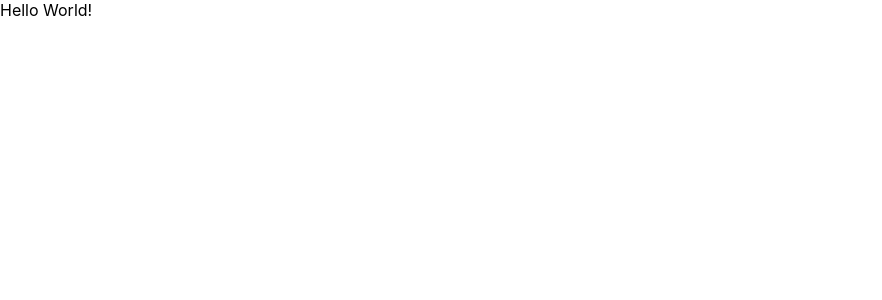
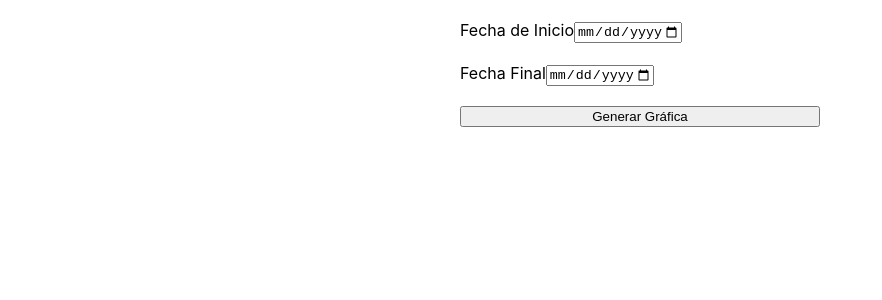
Before and after one commit to rocioabril/enerclic-prueba-react, a React (Create React App) app: page / in a window 1280 px wide. Shown: the top 300 px of the page, without its empty margins (0-882 px from the left). Built offline with nearby package versions, Linux system fonts and the light colour scheme.

Commit message:
crear formulario y llamada a la api

```diff
--- /dev/null
+++ b/src/App.css
@@ -0,0 +1,11 @@
+.app{
+    max-width: 400px;
+    margin: 10px auto;
+}
+
+form{
+    display: flex;
+    flex-direction: column;
+    margin: 20px;
+    gap: 20px
+}
--- a/src/App.js
+++ b/src/App.js
@@ -1,7 +1,47 @@
+import "./App.css";
+import { useState } from "react";
+import formatDate from "./formatDate";
+
+const today = formatDate(new Date());
+
 function App() {
+  const [startDate, setStartDate] = useState();
+  const [endDate, setEndDate] = useState();
+
+  const handleSubmit = (event) => {
+    event.preventDefault();
+
+    fetch(`https://apidatos.ree.es/es/datos/balance/balance-electrico?start_date=${startDate}T00:00&end_date=${endDate}T23:59&time_trunc=day`)
+      .then((res) => res.json())
+      .then((data) => {
+        //console.log(data.included);
+      });
+  }
+
   return (
-    <div>
-      Hello World!
+    <div className="app">
+      <form onSubmit={handleSubmit}>
+        <label>Fecha de Inicio
+          <input
+            type="date"
+            name="startDate"
+            max={today}
+            onChange={(event) => setStartDate(event.target.value)} />
+        </label>
+
+        <label>Fecha Final
+          <input
+            type="date"
+            name="endDate"
+            min={startDate}
+            max={today}
+            onChange={(event) => setEndDate(event.target.value)} />
+        </label>
+
+        <button type="submit">
+          Generar Gráfica
+        </button>
+      </form>
     </div>
   );
 }
--- /dev/null
+++ b/src/formatDate.js
@@ -0,0 +1,17 @@
+const formatDate = (date) => {
+  const year = date.getFullYear();
+
+  let month = date.getMonth() + 1;
+  if (month < 10) {
+    month = `0${month}`;
+  }
+
+  let day = date.getDate();
+  if (day < 10) {
+    day = `0${day}`;
+  }
+
+  return `${year}-${month}-${day}`
+}
+
+export default formatDate;
```
